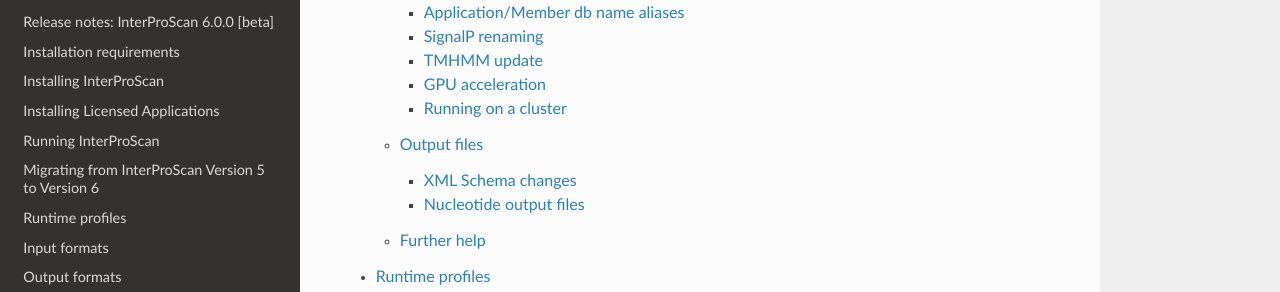
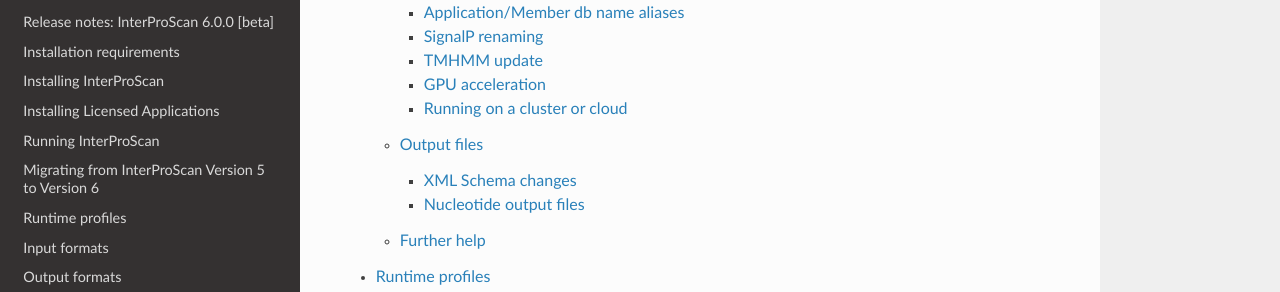
Before and after one commit to ebi-pf-team/interproscan-docs, a Sphinx documentation site: the page built from docs/index.rst, in a window 1280 px wide and 900 px high, scrolled down 1745 px. Shown: the part 159-451 px from the top of the window. Built offline with Sphinx 7.4.7 and the Read the Docs theme 3.1.0, drawn with Linux system fonts in a browser that asks for light colours.

Commit message:
fix code block fmt

````diff
--- a/docs/MigratingToI6.rst
+++ b/docs/MigratingToI6.rst
@@ -140,8 +140,8 @@
 For significantly reduced compute times, SignalP and DeepTMHMM can be run with GPU acceleration. See the
 `Installing Licensed Applications page <InstallingLicensedApps.rst>`__ for more information.
 
-Running on a cluster
-^^^^^^^^^^^^^^^^^^^^
+Running on a cluster or cloud
+^^^^^^^^^^^^^^^^^^^^^^^^^^^^^
 
 Unlike ``InterProScan`` 5, ``InterProScan`` 6 does not need to be reconfigured to run on a cluster or a cloud. The same
 code base can be used out of the box for running locally, on a cluster, or a cloud.
@@ -166,22 +166,23 @@
 
 ``InterProScan`` 5:
 
-```json
-{
-    "interproscan-version": "5.75-106.0",
-    "results": []
-}
-```
+.. code-block:: json
+
+    }
+        "interproscan-version": "5.75-106.0",
+        "results": []
+    }
 
 ``InterProScan`` 6:
 
-```json
-{
-    "interproscan-version": "6.0.0-beta",
-    "interpro-version": "106.0",
-    "results": []
-}
-```
+.. code-block:: json
+
+    {
+        "interproscan-version": "6.0.0-beta",
+        "interpro-version": "106.0",
+        "results": []
+    }
+
 
 XML Schema changes
 ^^^^^^^^^^^^^^^^^^
````
